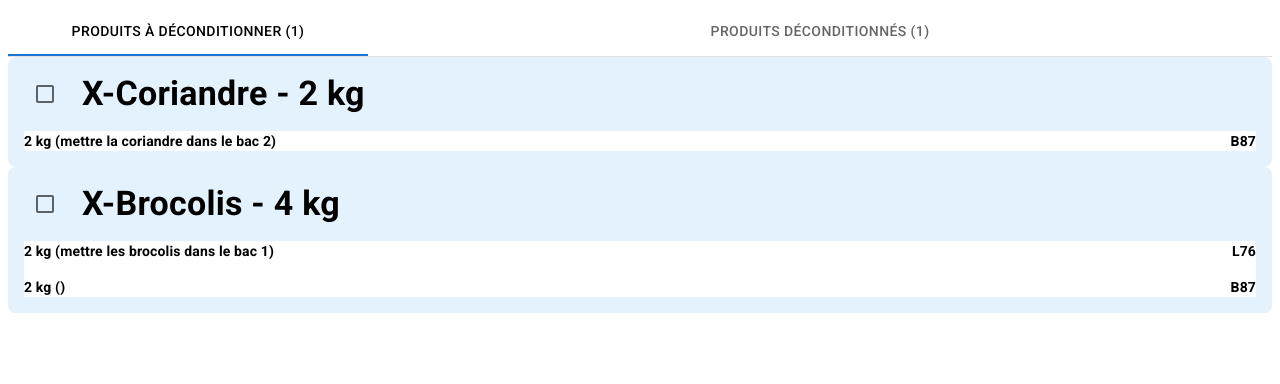
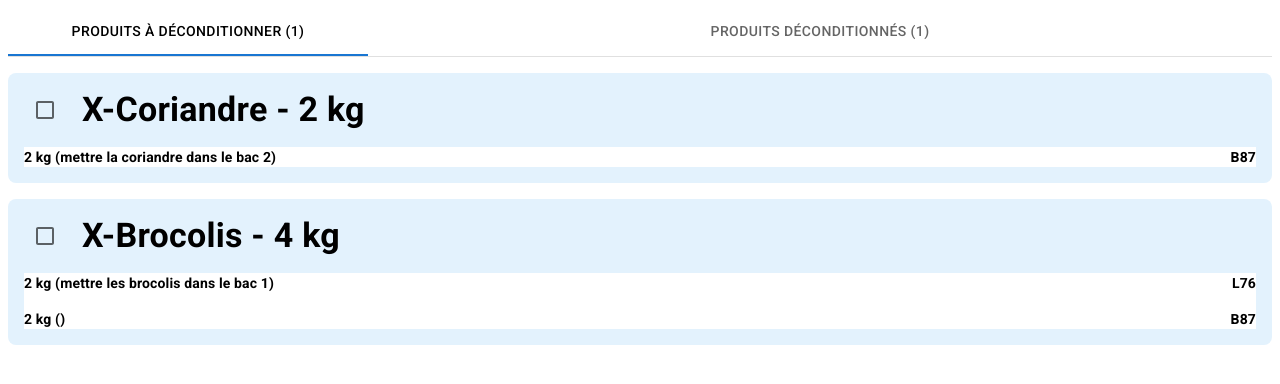
Before and after one commit to tiavina-mika/kfc-unpacking-ingredients, a React (Vite) app: page / in a window 1280 px wide. Shown: the top 384 px of the page. Built offline with nearby package versions, Linux system fonts and the light colour scheme.

Commit message:
Update UnpackingPSEsByIngredients.tsx

```diff
--- a/src/containers/UnpackingPSEsByIngredients.tsx
+++ b/src/containers/UnpackingPSEsByIngredients.tsx
@@ -25,7 +25,7 @@ const UnpackingPSEsByIngredients = () => {
   }
 
   return (
-    <Box sx={{ width: '100%' }}>
+    <Box sx={{ width: '100%', display: "flex", flexDirection: "column", gap: 2 }}>
       <Box sx={sx.tabsContainer}>
         {[`Produits à DÉConditionner (${ingredientsTodo.length})`, `PRODUITS DÉConditionnés (${ingredientsDone.length})`].map((title, index) => (
           <Tabs
```
